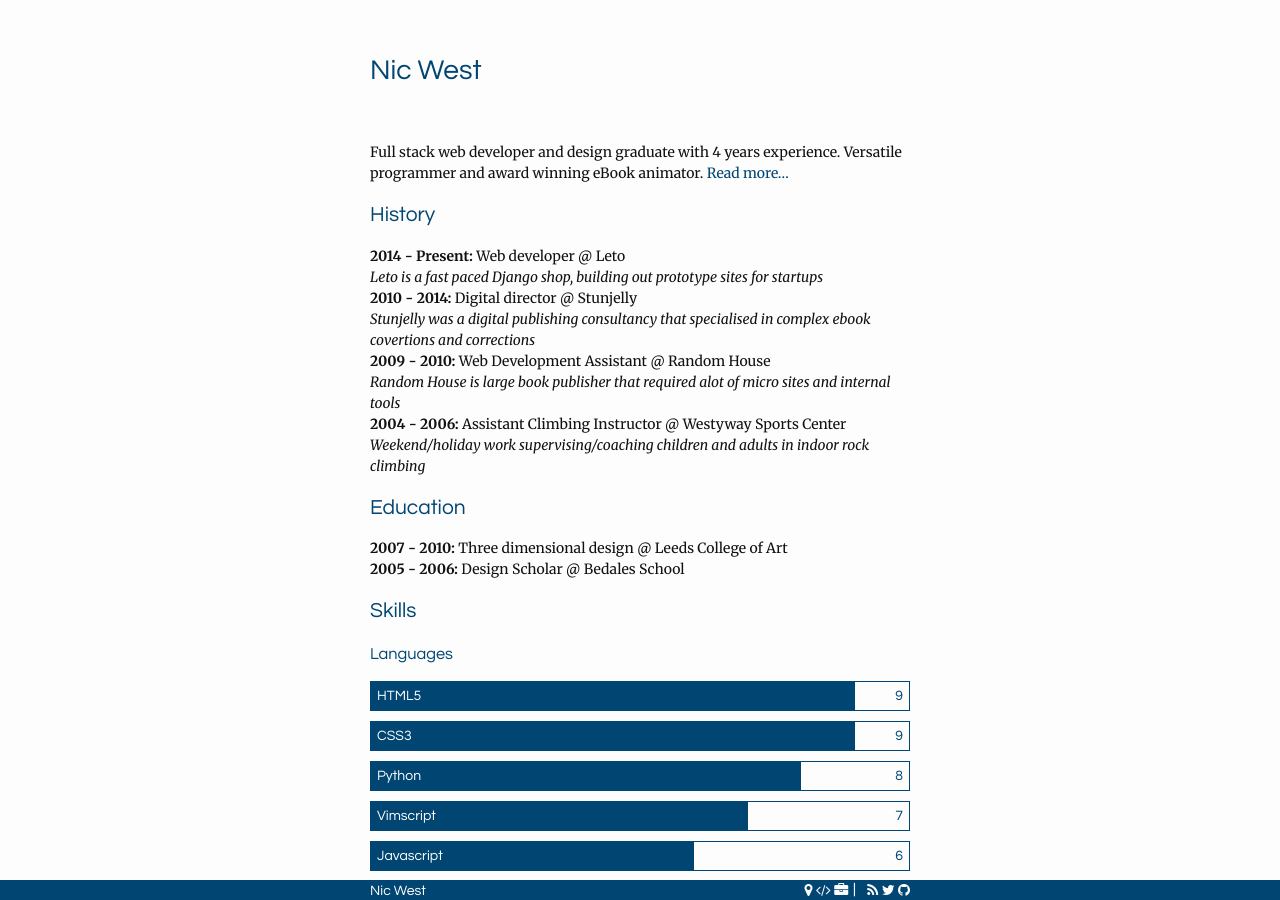
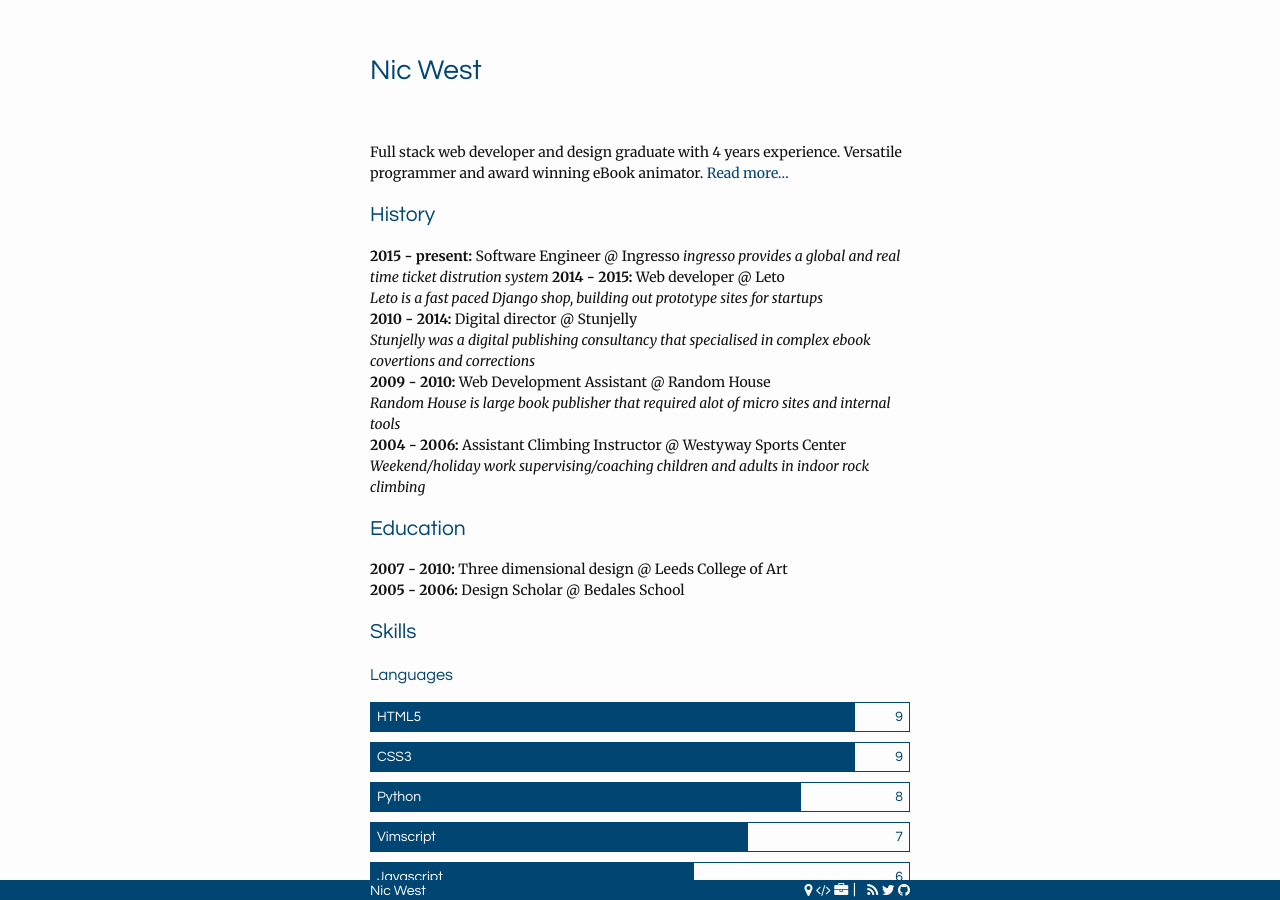
Before and after one commit to nicwest/blog, a Jekyll site: the page built from cv/index.md, in a window 1280 px wide and 900 px high. Built offline with Jekyll 4.4.1, drawn with Linux system fonts in a browser that asks for light colours.

Commit message:
update cv

```diff
--- a/cv/index.md
+++ b/cv/index.md
@@ -9,7 +9,9 @@
 programmer and award winning eBook animator. [Read more...][about]
 
 ##History
-**2014 - Present:** Web developer @ Leto
+**2015 - present:** Software Engineer @ Ingresso
+*ingresso provides a global and real time ticket distrution system*
+**2014 - 2015:** Web developer @ Leto
 *Leto is a fast paced Django shop, building out prototype sites for startups*
 **2010 - 2014:** Digital director @ Stunjelly
 *Stunjelly was a digital publishing consultancy that specialised in complex ebook
```
